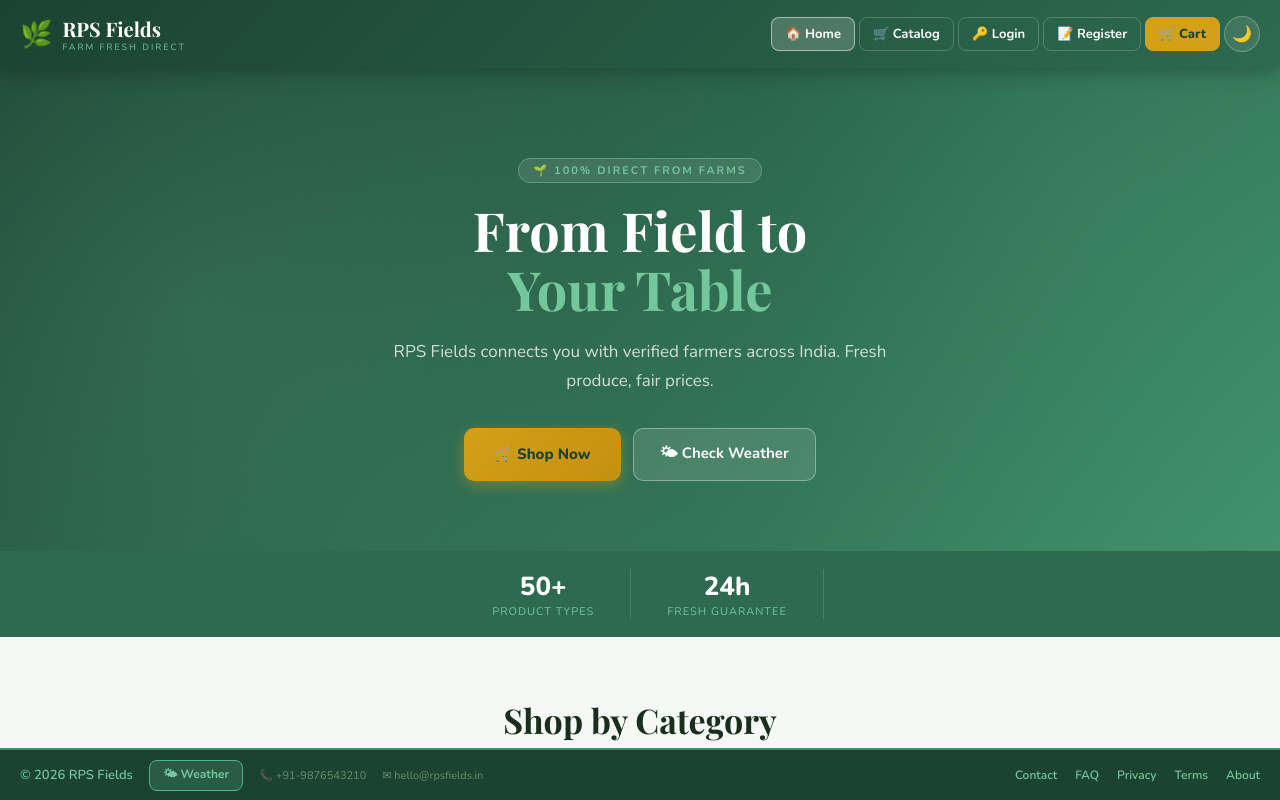
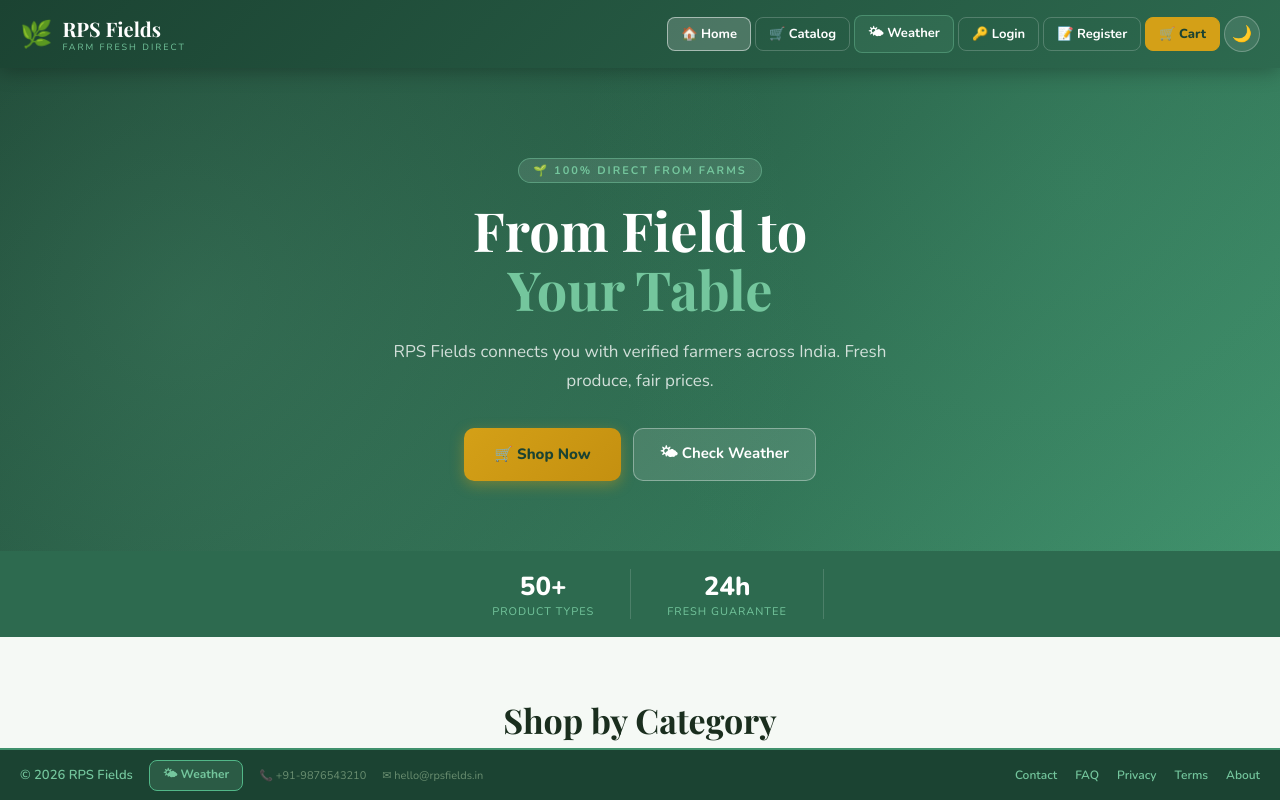
Before and after one commit to vanneldaskrishnachaitanya/rps-fields, a React (Create React App) app in the folder frontend/: page / in a window 1280 px wide. Shown: the top 800 px of the page. Built offline with nearby package versions, Linux system fonts and the light colour scheme; no server answers; grey boxes are pictures that could not be loaded; the HTML template or start-up script is replaced by a standard one.

Commit message:
Update Header.jsx

```diff
--- a/frontend/src/components/Header.jsx
+++ b/frontend/src/components/Header.jsx
@@ -11,7 +11,6 @@ export default function Header() {
   const { user, logout } = useAuth();
   const tk = TK(dark);
 
-  // ── Mobile menu state (new) ──────────────────────────────────────────────
   const [menuOpen, setMenuOpen] = useState(false);
   const menuRef = useRef(null);
 
@@ -31,9 +30,7 @@ export default function Header() {
 
   const goTo = (path) => { setMenuOpen(false); navigate(path); };
   const mobileLogout = () => { setMenuOpen(false); logout(); navigate("/"); };
-  // ────────────────────────────────────────────────────────────────────────
 
-  // ── YOUR ORIGINAL CODE — not changed at all ──────────────────────────────
   const handleLogout = () => { logout(); navigate("/"); };
 
   const nb = (isActive, override = {}) => ({
@@ -54,9 +51,7 @@ export default function Header() {
     if (user.role === "admin")    return "/admin/dashboard";
     return "/";
   };
-  // ────────────────────────────────────────────────────────────────────────
 
-  // Mobile dropdown link style
   const ml = (color = "#fff") => ({
     display: "block", width: "100%", padding: "13px 20px",
     color, fontSize: 15, fontWeight: 700, cursor: "pointer",
@@ -68,7 +63,6 @@ export default function Header() {
 
   return (
     <>
-      {/* Responsive CSS — only thing added to make mobile work */}
       <style>{`
         .rps-nav   { display: flex !important; }
         .rps-hamburger { display: none !important; }
@@ -89,7 +83,7 @@ export default function Header() {
           display: "flex", alignItems: "center", justifyContent: "space-between", gap: 8,
         }}>
 
-          {/* Logo — UNCHANGED */}
+          {/* Logo */}
           <div style={{ display:"flex", alignItems:"center", gap:10, cursor:"pointer", flexShrink:0 }}
             onClick={() => navigate("/")}>
             <span style={{ fontSize: 26 }}>🌿</span>
@@ -99,10 +93,11 @@ export default function Header() {
             </div>
           </div>
 
-          {/* ── Desktop Nav — YOUR ORIGINAL CODE, just hidden on mobile ── */}
+          {/* Desktop Nav */}
           <nav className="rps-nav" style={{ alignItems:"center", gap:4, flexWrap:"wrap" }}>
             <NavLink to="/"        end style={({ isActive }) => nb(isActive)}>🏠 Home</NavLink>
             <NavLink to="/catalog"     style={({ isActive }) => nb(isActive)}>🛒 Catalog</NavLink>
+            <NavLink to="/weather"     style={({ isActive }) => nb(isActive, { background: isActive ? "rgba(116,198,157,0.3)" : "rgba(116,198,157,0.12)", border:"1px solid rgba(116,198,157,0.4)" })}>🌤 Weather</NavLink>
 
             {user?.role === "farmer" && (<>
               <NavLink to="/farmer/dashboard"   style={({ isActive }) => nb(isActive, { background: isActive ? "rgba(212,160,23,0.4)" : "rgba(212,160,23,0.2)", border:"1px solid rgba(212,160,23,0.6)" })}>🌾 My Farm</NavLink>
@@ -151,11 +146,10 @@ export default function Header() {
             </button>
           </nav>
 
-          {/* ── Mobile: Cart + Theme + Hamburger (only visible ≤768px) ── */}
+          {/* Mobile Controls */}
           <div className="rps-hamburger" ref={menuRef}
             style={{ alignItems:"center", gap:8, position:"relative" }}>
 
-            {/* Cart */}
             {(!user || user.role === "customer") && (
               <button onClick={() => goTo("/cart")}
                 style={{ background:tk.gold, border:"none", color:"#1b4332", fontWeight:800, padding:"7px 10px", borderRadius:8, cursor:"pointer", fontSize:14, fontFamily:"inherit", display:"flex", alignItems:"center", gap:4 }}>
@@ -163,13 +157,11 @@ export default function Header() {
               </button>
             )}
 
-            {/* Theme */}
             <button onClick={toggle}
               style={{ background:"rgba(255,255,255,0.1)", border:"1px solid rgba(255,255,255,0.25)", color:"#fff", width:36, height:36, borderRadius:"50%", cursor:"pointer", fontSize:15, display:"flex", alignItems:"center", justifyContent:"center", fontFamily:"inherit" }}>
               {dark ? "☀️" : "🌙"}
             </button>
 
-            {/* Hamburger ≡ / ✕ */}
             <button onClick={() => setMenuOpen(o => !o)} aria-label="Menu"
               style={{ background:"rgba(255,255,255,0.1)", border:"1px solid rgba(255,255,255,0.25)", width:40, height:40, borderRadius:8, cursor:"pointer", display:"flex", flexDirection:"column", alignItems:"center", justifyContent:"center", gap:5, padding:0 }}>
               <span style={{ width:18, height:2, background:"#fff", borderRadius:2, transition:"all 0.25s", display:"block", transform: menuOpen ? "rotate(45deg) translate(5px,5px)"  : "none" }} />
@@ -177,7 +169,6 @@ export default function Header() {
               <span style={{ width:18, height:2, background:"#fff", borderRadius:2, transition:"all 0.25s", display:"block", transform: menuOpen ? "rotate(-45deg) translate(5px,-5px)" : "none" }} />
             </button>
 
-            {/* Dropdown menu */}
             {menuOpen && (
               <div style={{
                 position:"absolute", top:"calc(100% + 10px)", right:0, width:255,
@@ -186,7 +177,6 @@ export default function Header() {
                 boxShadow:"0 8px 32px rgba(0,0,0,0.5)",
                 border:"1px solid rgba(255,255,255,0.12)", zIndex:2000,
               }}>
-                {/* User info */}
                 {user && (
                   <div style={{ padding:"13px 20px", borderBottom:"1px solid rgba(255,255,255,0.12)", background:"rgba(255,255,255,0.06)" }}>
                     <div style={{ color:"#fff", fontWeight:800, fontSize:14 }}>
@@ -198,6 +188,7 @@ export default function Header() {
 
                 <button onClick={() => goTo("/")}        style={ml()}>🏠 Home</button>
                 <button onClick={() => goTo("/catalog")} style={ml()}>🛒 Catalog</button>
+                <button onClick={() => goTo("/weather")} style={ml()}>🌤 Weather</button>
 
                 {user?.role === "farmer" && (<>
                   <button onClick={() => goTo("/farmer/dashboard")}   style={ml("#fcd34d")}>🌾 My Farm</button>
```
